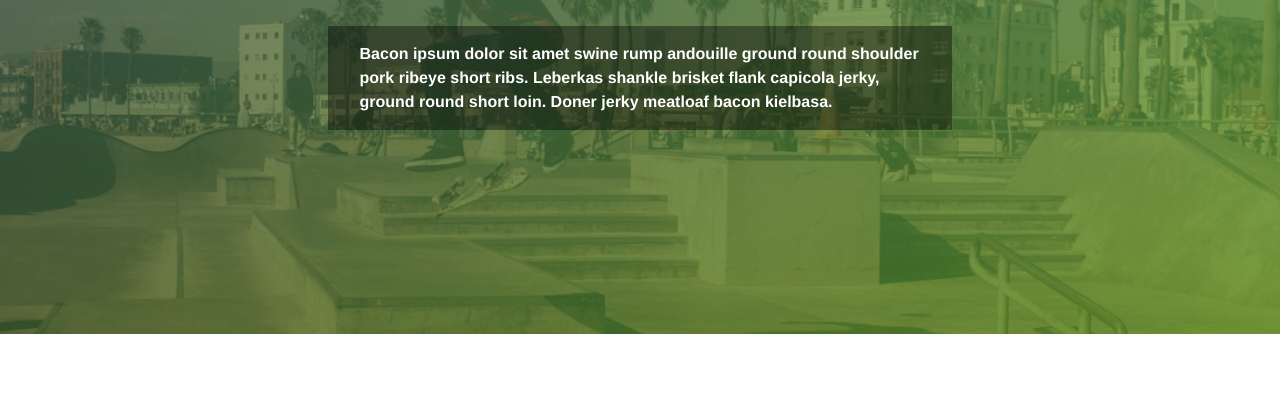
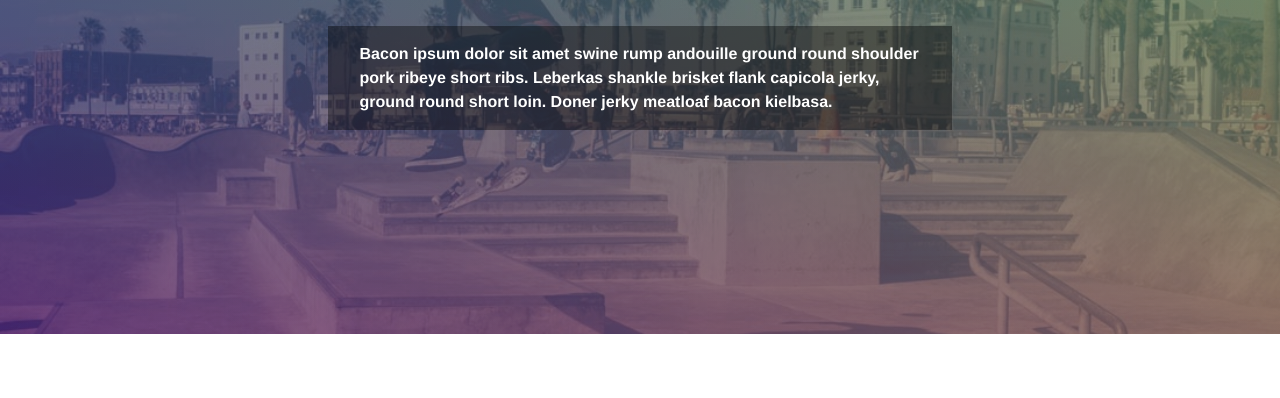
Before and after one commit to nattyc/sassintro-setup, a plain HTML site: page index.html in a window 1280 px wide. Shown: the part 402-800 px from the top of the page. Drawn offline with Linux system fonts and the light colour scheme.

Commit message:
this fixes a few layout issues

```diff
--- a/sass/_layout.scss
+++ b/sass/_layout.scss
@@ -29,11 +29,11 @@ header{
 .page-head{
   $image-gradient-color-top: teal;
   $transparency-top: .6;
-  $image-gradient-color-bottom: green;
+  $image-gradient-color-bottom: purple;
   $transparency-bottom: .6;
   $vertical-angle: 180deg;
 
-  $image-gradient-color-left: red;
+  $image-gradient-color-left: purple;
   $transparency-left: .9;
   $image-gradient-color-right: yellow;
   $transparency-right: .8;
--- a/sass/_type.scss
+++ b/sass/_type.scss
@@ -62,6 +62,7 @@ h1{
   @include type(1);
   font-family: $header-font-stack;
   margin: 0;
+  text-align: center;
 }
 
 p{
--- a/sass/main.scss
+++ b/sass/main.scss
@@ -1,7 +1,7 @@
 @import "normalize";
 @import "bourbon/bourbon";
+@import "bitters/bitters";
 @import "neat/neat";
-@import "bitters/bitters";
 @import "colors";
 @import "layout";
 @import "modules";
```
Also changed, not shown: css/main.css.
